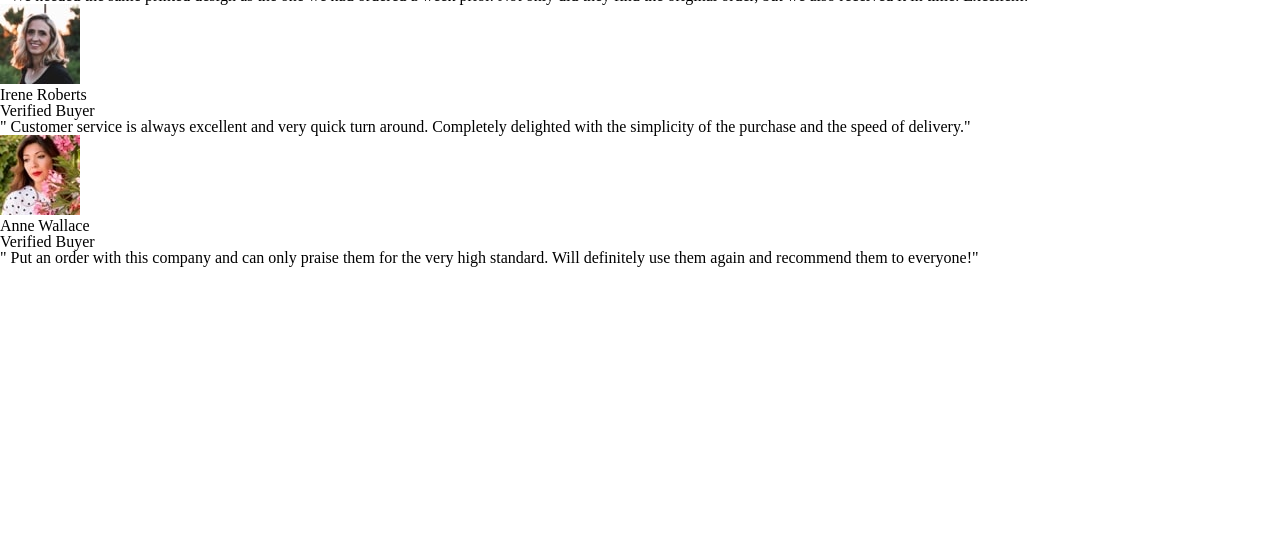
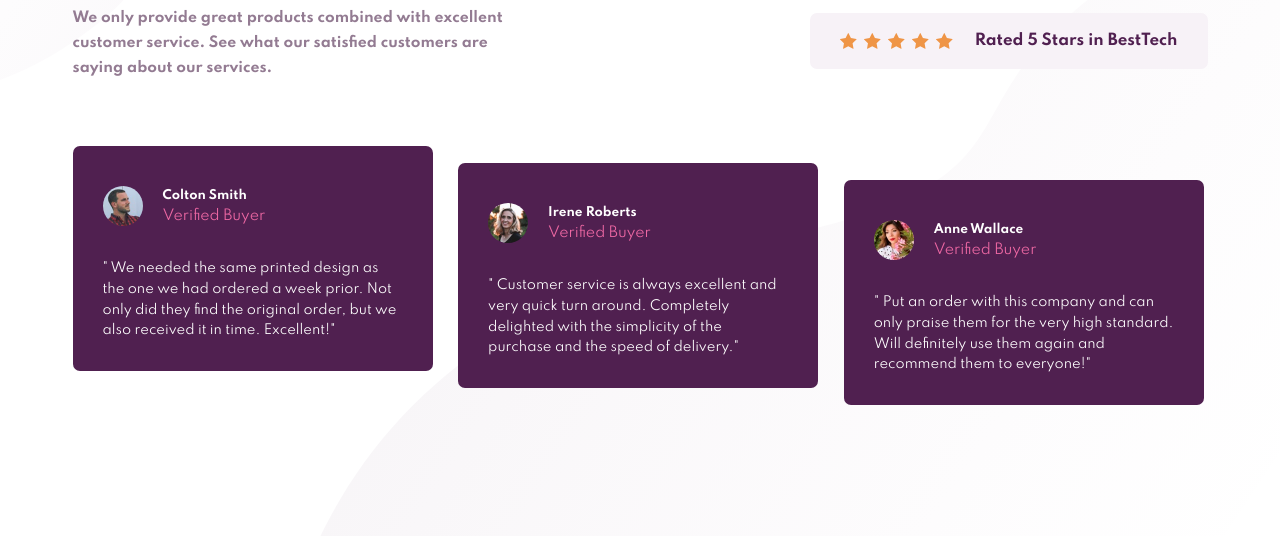
Before and after one commit to AlexanderC04/social-proof-section, a plain HTML site: page index.html in a window 1280 px wide. Shown: the part 264-800 px from the top of the page. Drawn offline with Linux system fonts and the light colour scheme; the site is published under a folder, as on GitHub Pages, so addresses that start at the root find nothing.

Commit message:
Update index.html

```diff
--- a/index.html
+++ b/index.html
@@ -5,8 +5,8 @@
     <meta name="viewport" content="width=device-width, initial-scale=1.0" />
     <link rel="icon" type="image/png" sizes="32x32" href="./images/favicon-32x32.png"/>
     <title>Frontend Mentor | Social proof section</title>
-    <link rel="stylesheet" href="./reset.css"/>
-    <link rel="stylesheet" href="/style.css"/>
+    <link rel="stylesheet" href="reset.css"/>
+    <link rel="stylesheet" href="style.css"/>
   </head>
 
   <body class= "page">
```
